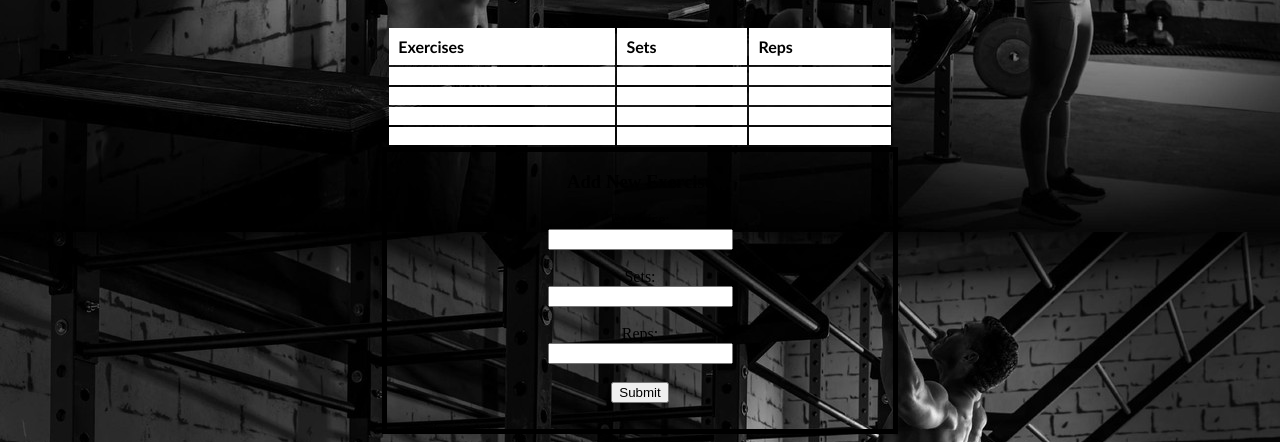
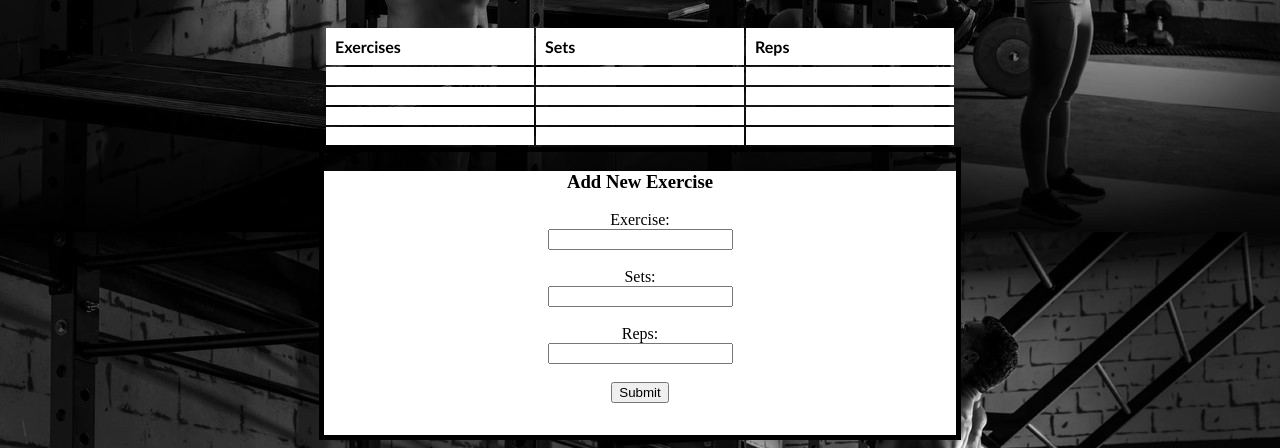
Before and after one commit to babux1/exercise, a plain HTML site: page index.html in a window 1280 px wide. Shown: the part 618-1066 px from the top of the page. Drawn offline with Linux system fonts and the light colour scheme; no server answers.

Commit message:
changed the numbers displayed

```diff
--- a/db.json
+++ b/db.json
@@ -14,7 +14,7 @@
         "exercise2": "Tricep Dips",
         "exercise3": "Dumbbell Lateral Raises" ,
         "exercise4": "Standing Cable Crossovers",
-        "Sets": 4,
+        "Sets": 5,
         "Reps": 12
     },
     {   "id": "pull",
@@ -33,7 +33,7 @@
         "exercise3":"Butterfly Sit-Up",
         "exercise4":"Dead Bug",
         "Sets": 4,
-        "Reps": 12
+        "Reps": 15
     },
     {
         "id":"cardio",
@@ -42,7 +42,7 @@
         "exercise3": "Burpees",
         "exercise4": "Running",
         "Sets": 4,
-        "Reps": 12
+        "Reps": "30 min"
     }
 ]
    }
--- a/index.html
+++ b/index.html
@@ -13,7 +13,7 @@
             border-width: 5px;
             margin-left: auto;
             margin-right: auto;
-            width: 40%
+            width: 50%
         }
        #new-exercises {
             border-style: solid;
@@ -22,6 +22,7 @@
             margin-left: auto;
             margin-right: auto;
             text-align: center;
+            background-color: white;
         }
         #submit-button {
             margin-bottom: 5%;
@@ -29,7 +30,8 @@
       table {
         font-family:'Gill Sans';
         border-collapse: 'collapse';
-        width: 40%;
+        width: 50%;
+        height: 50%;
         margin-right: auto;
         margin-left: auto;
       }
@@ -69,7 +71,7 @@
 
     <h2>Exercise Table</h2>
 
-    <table id = "exercise-table">
+   <div> <table id = "exercise-table">
       <tr>
         <th>Exercises</th>
         <th>Sets</th>
@@ -96,7 +98,8 @@
         <td id = "tr4-reps"></td>
       </tr>
 
-    </table>
+     </table>
+    </div>
 
     <div class = "exercise-input">
       <form id="new-exercises" style = "border:black">
--- a/style.css
+++ b/style.css
@@ -52,3 +52,6 @@ h4 {
       text-align: center;
 
   }
+  #exercise-table {
+      table-layout: fixed;
+  }
```
